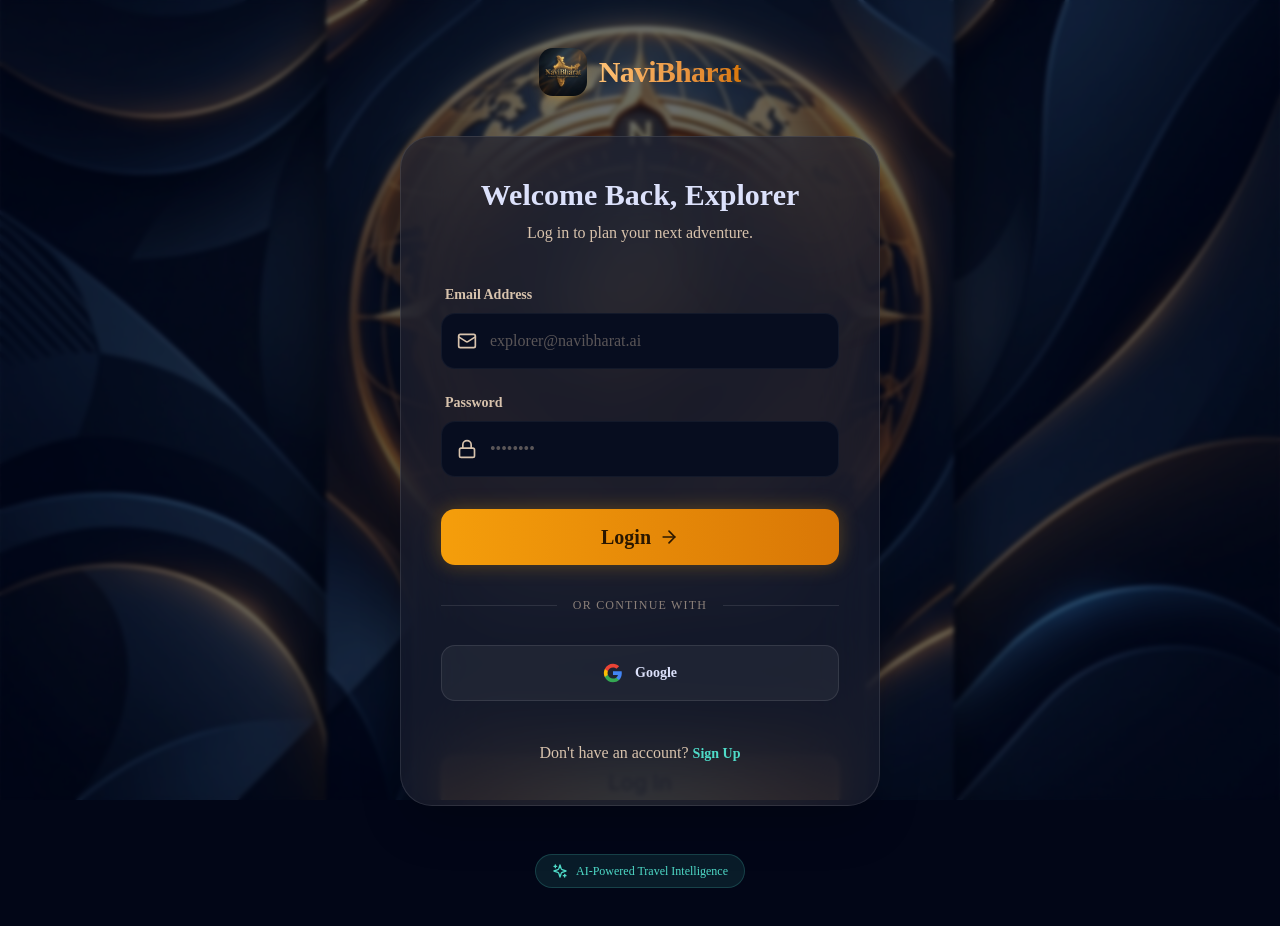
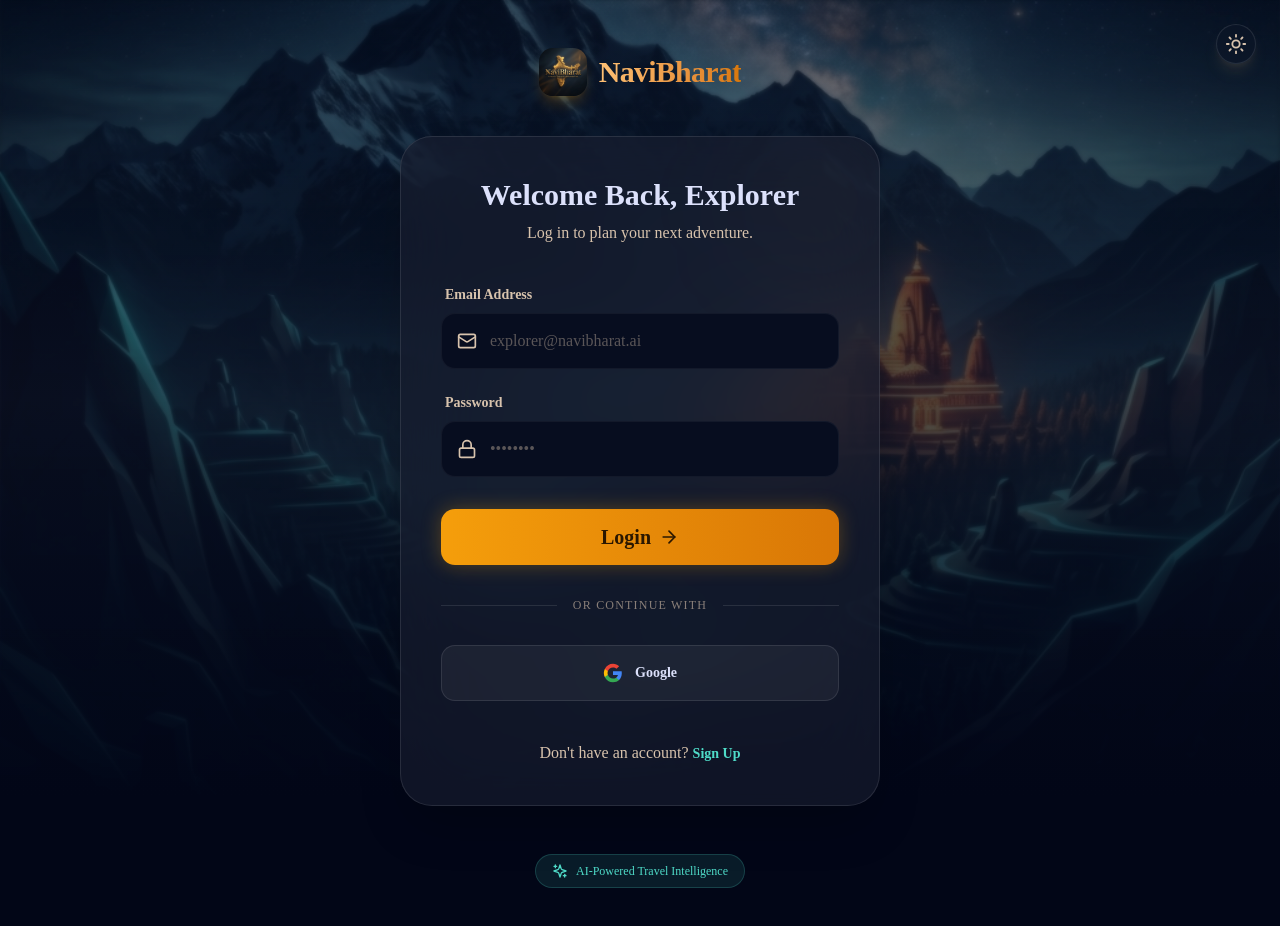
Before and after one commit to ayushtech874-stack/NaviBharat, a Next.js app: page /login in a window 1280 px wide. Shown: the top 926 px of the page. Built offline with nearby package versions, Linux system fonts and the light colour scheme; a web font is replaced by a local one.

Commit message:
style: update auth pages background and add theme toggles

```diff
--- a/src/app/login/page.tsx
+++ b/src/app/login/page.tsx
@@ -1,13 +1,30 @@
 "use client";
 
-import { useState } from "react";
+import { useState, useEffect } from "react";
 import Link from "next/link";
 import { useRouter } from "next/navigation";
 
 export default function LoginPage() {
   const [status, setStatus] = useState<string | null>(null);
   const [loading, setLoading] = useState(false);
+  const [isLightMode, setIsLightMode] = useState(false);
   const router = useRouter();
+
+  useEffect(() => {
+    if (document.documentElement.classList.contains('light-mode')) {
+      setIsLightMode(true);
+    }
+  }, []);
+
+  const toggleTheme = () => {
+    if (isLightMode) {
+      document.documentElement.classList.remove('light-mode');
+      setIsLightMode(false);
+    } else {
+      document.documentElement.classList.add('light-mode');
+      setIsLightMode(true);
+    }
+  };
 
   const handleEmailLogin = async (e: React.FormEvent) => {
     e.preventDefault();
@@ -45,10 +62,19 @@ export default function LoginPage() {
 
   return (
     <div className="min-h-screen bg-[#020617] text-[#dce1fb] flex items-center justify-center font-sans relative px-4 overflow-hidden">
+      {/* Theme Toggle Button */}
+      <button onClick={toggleTheme} className="absolute top-6 right-6 z-50 p-2 rounded-full bg-[#0f172a]/40 border border-white/10 backdrop-blur-md text-[#d8c3ad] hover:text-[#ffc174] transition-all duration-300 transform hover:scale-110 shadow-lg shadow-[#ffc174]/10">
+        {isLightMode ? (
+          <svg xmlns="http://www.w3.org/2000/svg" width="22" height="22" viewBox="0 0 24 24" fill="none" stroke="currentColor" strokeWidth="2" strokeLinecap="round" strokeLinejoin="round"><path d="M12 3a6 6 0 0 0 9 9 9 9 0 1 1-9-9Z"/></svg>
+        ) : (
+          <svg xmlns="http://www.w3.org/2000/svg" width="22" height="22" viewBox="0 0 24 24" fill="none" stroke="currentColor" strokeWidth="2" strokeLinecap="round" strokeLinejoin="round"><circle cx="12" cy="12" r="4"/><path d="M12 2v2"/><path d="M12 20v2"/><path d="m4.93 4.93 1.41 1.41"/><path d="m17.66 17.66 1.41 1.41"/><path d="M2 12h2"/><path d="M20 12h2"/><path d="m6.34 17.66-1.41 1.41"/><path d="m19.07 4.93-1.41 1.41"/></svg>
+        )}
+      </button>
+
       {/* 3D Background Image */}
       <div className="fixed inset-0 z-0">
-        <img src="/3d_logo_bg.png" alt="3D Logo Background" className="w-full h-full object-cover opacity-70" />
-        <div className="absolute inset-0 bg-[#020617]/40 backdrop-blur-[2px]"></div>
+        <img src="/3d_india_home.png" alt="Himalayas Dashboard Background" className="w-full h-full object-cover opacity-50 mix-blend-screen" />
+        <div className="absolute inset-0 bg-gradient-to-b from-[#020617]/40 via-[#0f172a]/60 to-[#020617] backdrop-blur-[2px]"></div>
       </div>
 
       <main className="w-full max-w-[480px] z-10 py-12">
--- a/src/app/signup/page.tsx
+++ b/src/app/signup/page.tsx
@@ -1,6 +1,6 @@
 "use client";
 
-import { useState } from "react";
+import { useState, useEffect } from "react";
 import Link from "next/link";
 import { useRouter } from "next/navigation";
 
@@ -9,6 +9,23 @@ export default function SignupPage() {
   const [loading, setLoading] = useState(false);
   const [error, setError] = useState<string | null>(null);
   const [success, setSuccess] = useState(false);
+  const [isLightMode, setIsLightMode] = useState(false);
+
+  useEffect(() => {
+    if (document.documentElement.classList.contains('light-mode')) {
+      setIsLightMode(true);
+    }
+  }, []);
+
+  const toggleTheme = () => {
+    if (isLightMode) {
+      document.documentElement.classList.remove('light-mode');
+      setIsLightMode(false);
+    } else {
+      document.documentElement.classList.add('light-mode');
+      setIsLightMode(true);
+    }
+  };
 
   const handleSignup = async (e: React.FormEvent) => {
     e.preventDefault();
@@ -54,10 +71,19 @@ export default function SignupPage() {
 
   return (
     <div className="min-h-screen bg-[#0c1324] text-[#dce1fb] font-sans flex flex-col items-center justify-center relative overflow-x-hidden">
+      {/* Theme Toggle Button */}
+      <button onClick={toggleTheme} className="absolute top-6 right-6 z-50 p-2 rounded-full bg-[#0f172a]/40 border border-white/10 backdrop-blur-md text-[#d8c3ad] hover:text-[#ffc174] transition-all duration-300 transform hover:scale-110 shadow-lg shadow-[#ffc174]/10">
+        {isLightMode ? (
+          <svg xmlns="http://www.w3.org/2000/svg" width="22" height="22" viewBox="0 0 24 24" fill="none" stroke="currentColor" strokeWidth="2" strokeLinecap="round" strokeLinejoin="round"><path d="M12 3a6 6 0 0 0 9 9 9 9 0 1 1-9-9Z"/></svg>
+        ) : (
+          <svg xmlns="http://www.w3.org/2000/svg" width="22" height="22" viewBox="0 0 24 24" fill="none" stroke="currentColor" strokeWidth="2" strokeLinecap="round" strokeLinejoin="round"><circle cx="12" cy="12" r="4"/><path d="M12 2v2"/><path d="M12 20v2"/><path d="m4.93 4.93 1.41 1.41"/><path d="m17.66 17.66 1.41 1.41"/><path d="M2 12h2"/><path d="M20 12h2"/><path d="m6.34 17.66-1.41 1.41"/><path d="m19.07 4.93-1.41 1.41"/></svg>
+        )}
+      </button>
+
       {/* 3D Background Image */}
       <div className="fixed inset-0 z-0">
-        <img src="/3d_logo_bg.png" alt="3D Logo Background" className="w-full h-full object-cover opacity-70" />
-        <div className="absolute inset-0 bg-[#0c1324]/40 backdrop-blur-[2px]"></div>
+        <img src="/3d_india_home.png" alt="Himalayas Dashboard Background" className="w-full h-full object-cover opacity-50 mix-blend-screen" />
+        <div className="absolute inset-0 bg-gradient-to-b from-[#0c1324]/40 via-[#0f172a]/60 to-[#0c1324] backdrop-blur-[2px]"></div>
       </div>
 
       {/* Main Content Container */}
```
